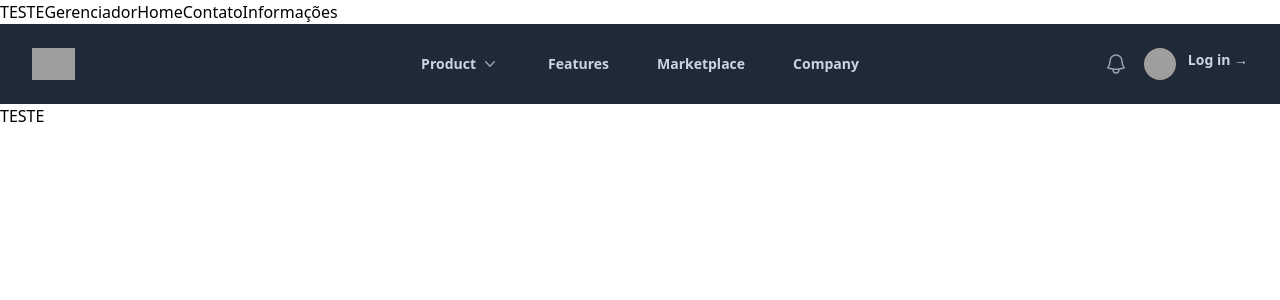
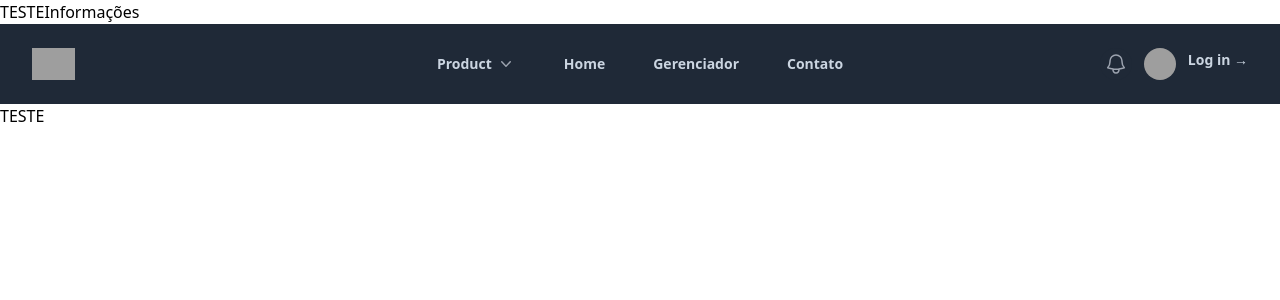
Before and after one commit to Nicholasmendespereira/scheduling, a React (Vite) app in the folder scheduling/: page / in a window 1280 px wide. Shown: the top 300 px of the page. Built offline with nearby package versions, Linux system fonts and the light colour scheme; grey boxes are pictures that could not be loaded.

Commit message:
update-nav-bar

```diff
--- a/scheduling/src/Nav/index.jsx
+++ b/scheduling/src/Nav/index.jsx
@@ -46,9 +46,6 @@ function Nav() {
     return (
         <>
             <Link to='/'>TESTE</Link>
-            <Link to='/manager'>Gerenciador</Link>
-            <Link to='/home'>Home</Link>
-            <Link to='/contact'>Contato</Link>
             <Link to='/info'>Informações</Link>
             {/* ///////////////////////////////////////////////////////////////// */}
             <header className="bg-gray-800">
@@ -121,15 +118,15 @@ function Nav() {
                             </Transition>
                         </Popover>
 
-                        <a href="#" className="text-sm font-semibold leading-6 text-slate-300">
-                            Features
-                        </a>
-                        <a href="#" className="text-sm font-semibold leading-6 text-slate-300">
-                            Marketplace
-                        </a>
-                        <a href="#" className="text-sm font-semibold leading-6 text-slate-300">
-                            Company
-                        </a>
+                        <Link to="/home" className="text-sm font-semibold leading-6 text-slate-300">
+                            Home
+                        </Link>
+                        <Link  to="/manager" className="text-sm font-semibold leading-6 text-slate-300">
+                             Gerenciador
+                        </Link>
+                        <Link to="/contact" className="text-sm font-semibold leading-6 text-slate-300">
+                            Contato
+                        </Link>
                     </Popover.Group>
                     {/* Profile dropdown */}
                     <div className="hidden flex justify-items-end lg:flex lg:flex-1 lg:justify-end">
@@ -234,18 +231,18 @@ function Nav() {
                                             </>
                                         )}
                                     </Disclosure>
-                                    <a
-                                        href="#"
+                                    <Link
+                                        to="/manager"
                                         className="-mx-3 block rounded-lg px-3 py-2 text-base font-semibold leading-7 text-gray-900 hover:bg-gray-50"
                                     >
-                                        Features
-                                    </a>
-                                    <a
-                                        href="#"
+                                        Gerenciador
+                                    </Link>
+                                    <Link
+                                        to="/home"
                                         className="-mx-3 block rounded-lg px-3 py-2 text-base font-semibold leading-7 text-gray-900 hover:bg-gray-50"
                                     >
-                                        Marketplace
-                                    </a>
+                                        Home
+                                    </Link>
                                     <a
                                         href="#"
                                         className="-mx-3 block rounded-lg px-3 py-2 text-base font-semibold leading-7 text-gray-900 hover:bg-gray-50"
```
Also changed, not shown: scheduling/src/App.jsx (+10 -11 lines).
